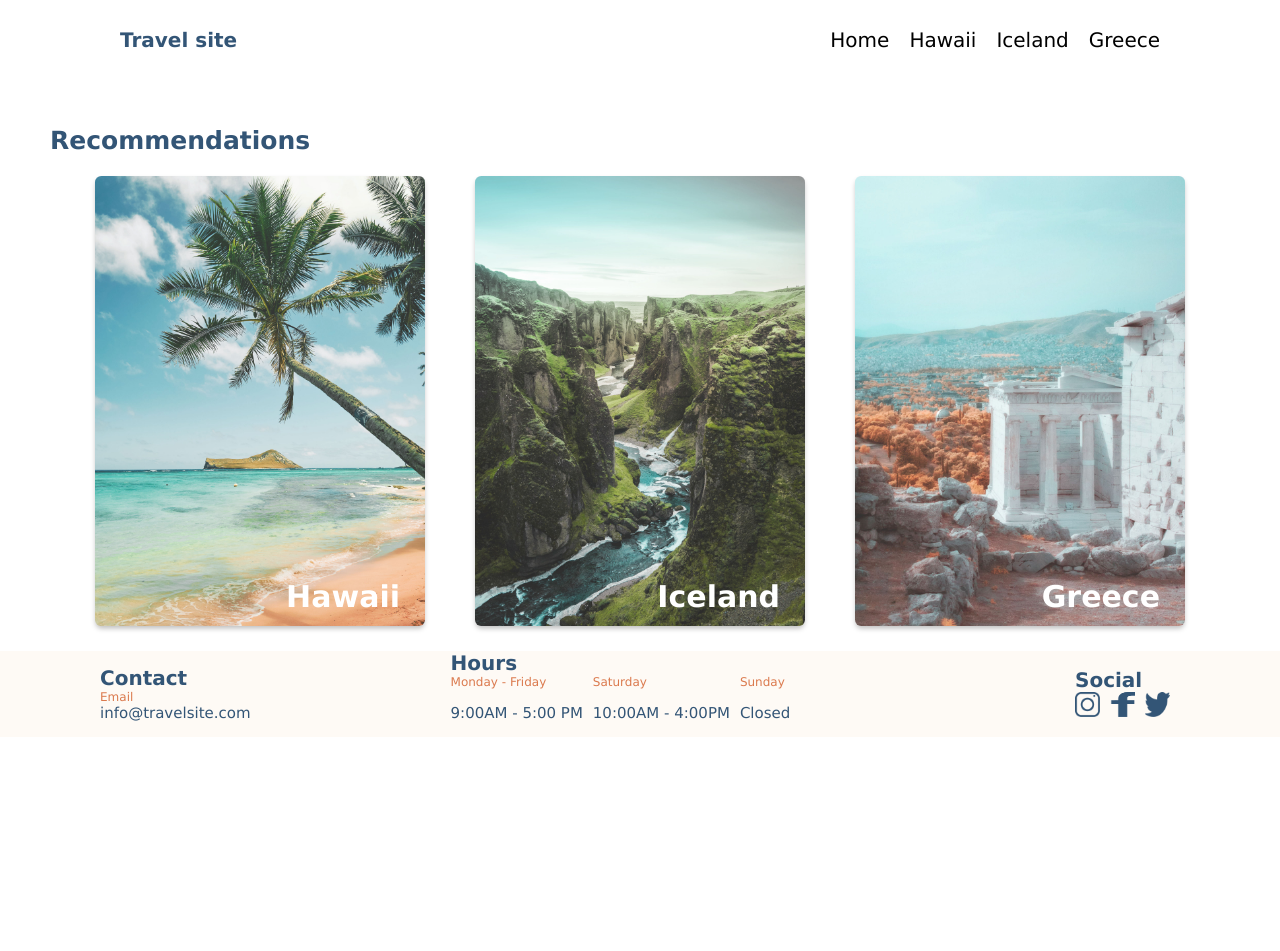
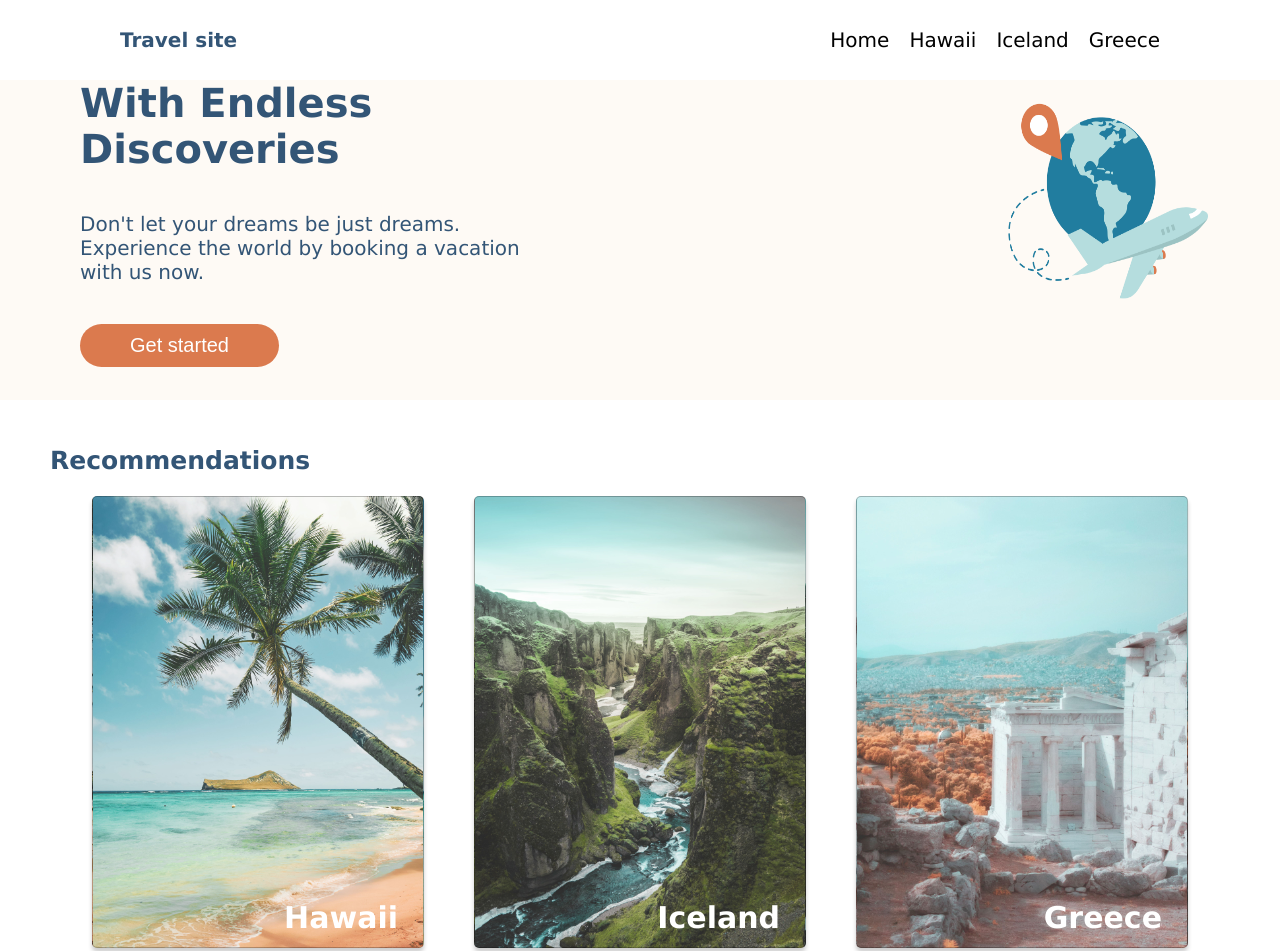
Before and after one commit to mickey-vee/TravelSite, a plain HTML site: page index.html in a window 1280 px wide. Shown: the top 951 px of the page. Before the commit the page ends 800 px from the top, so only its background shows below. Drawn offline with Linux system fonts and the light colour scheme.

Commit message:
Fixed recommendation card borders. Minor changes to destionation background

```diff
--- a/css/global.css
+++ b/css/global.css
@@ -34,6 +34,7 @@ h3 {
   align-items: center;
   justify-content: space-between;
   background-color: #ffffff;
+  position: fixed;
 }
 
 .navigation-box {
--- a/css/main.css
+++ b/css/main.css
@@ -2,6 +2,50 @@ body {
   width: 100%;
 }
 
+/* Hero section */
+.coffee-main {
+  display: flex;
+  width: 100%;
+  height: 40rem;
+  justify-content: space-between;
+  align-items: center;
+  background-color: #fefaf5;
+}
+
+.coffee-main__objects {
+  width: 100%;
+  padding: 4rem 8rem;
+}
+
+.coffee-main__objects--main-title {
+  color: #335576;
+  margin: 0;
+  padding: 0;
+  font-size: 4rem;
+}
+
+.coffee-main__objects--main-text {
+  text-align: left;
+  padding: 2rem 2rem 2rem 0;
+  color: #335576;
+  font-size: 2rem;
+}
+
+.coffee-main__objects--image {
+  padding-left: 60%;
+}
+
+button {
+  color: white;
+  background-color: #db7a4e;
+  font-size: 2rem;
+  font-weight: 100;
+  border: none;
+  padding: 1rem 5rem;
+  border-radius: 5rem;
+}
+
+/* Recommendation section and cards */
 .recommendations {
   display: flex;
   width: 100%;
@@ -31,13 +75,14 @@ body {
 
 .products__product-card {
   display: flex;
+  border: 0.1rem solid rgba(0, 0, 0, 0.25);
   width: 28rem;
   height: 40rem;
   text-align: center;
   background-color: #fff;
   padding: 2.5rem;
-  border-radius: 0.625rem;
-  box-shadow: 0 0.3125rem 0.5625rem -0.0625rem rgba(0, 0, 0, 0.25);
+  border-radius: 0.5rem;
+  box-shadow: 0 4px 4px rgba(0, 0, 0, 0.2);
 }
 
 .hawaii {
--- a/index.html
+++ b/index.html
@@ -43,7 +43,27 @@
     </header>
     <article>
       <!-- Hero -->
-      <section></section>
+      <section class="coffee-main">
+        <div class="coffee-main__objects">
+          <h3 class="coffee-main__objects--main-title">
+            Travelling Comes With Endless Discoveries
+          </h3>
+          <p class="coffee-main__objects--main-text">
+            Don't let your dreams be just dreams. Experience the world by
+            booking a vacation with us now.
+          </p>
+
+          <a href="./pages/menu.html"><button>Get started</button></a>
+        </div>
+
+        <div class="coffee-main__objects">
+          <img
+            src="./assets/Images/hero.png"
+            class="coffee-main__objects--image"
+            alt="Plane going around the world"
+          />
+        </div>
+      </section>
 
       <!-- Recommendations -->
       <section class="product-area">
```
Also changed, not shown: css/destinations.css (+3 -6 lines).
